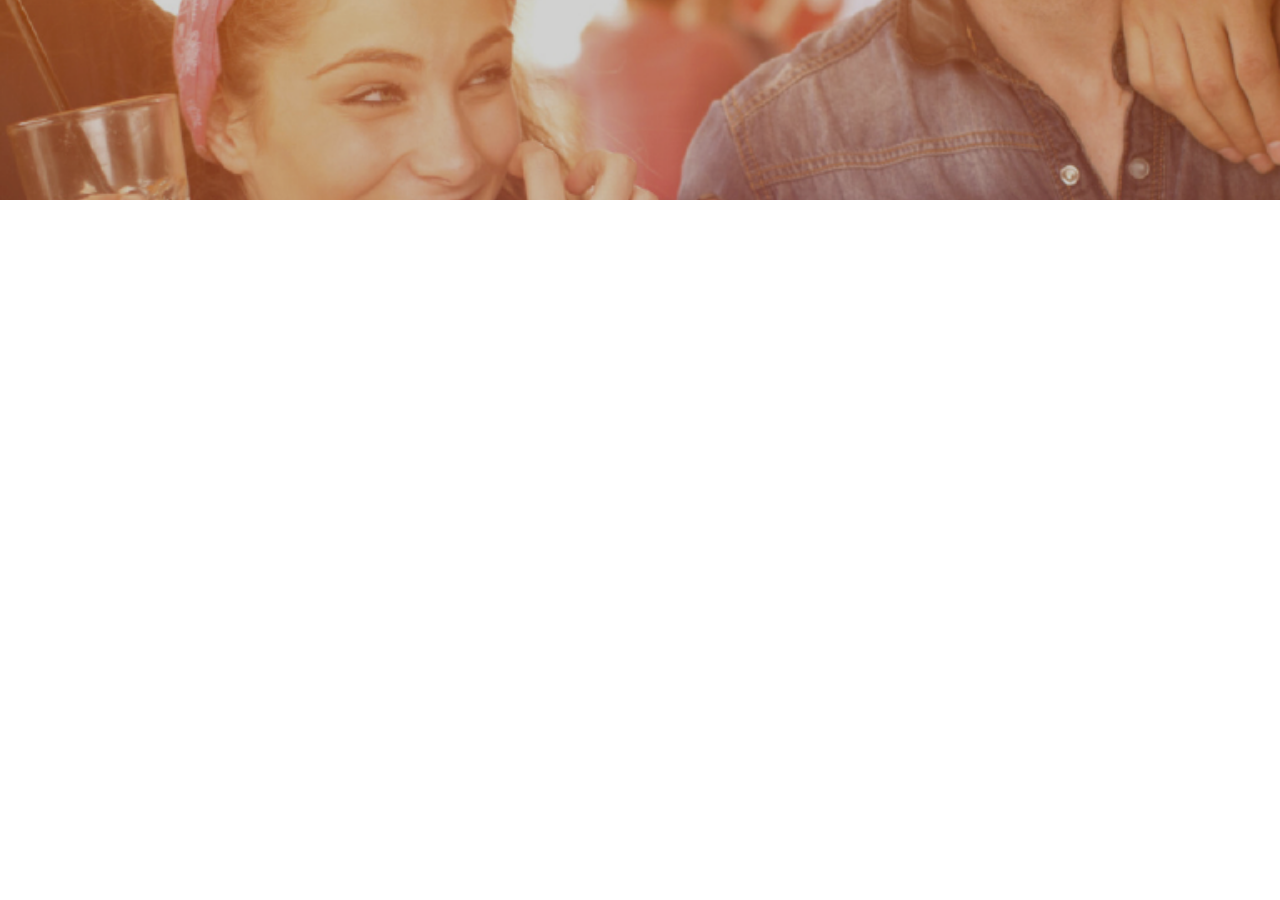
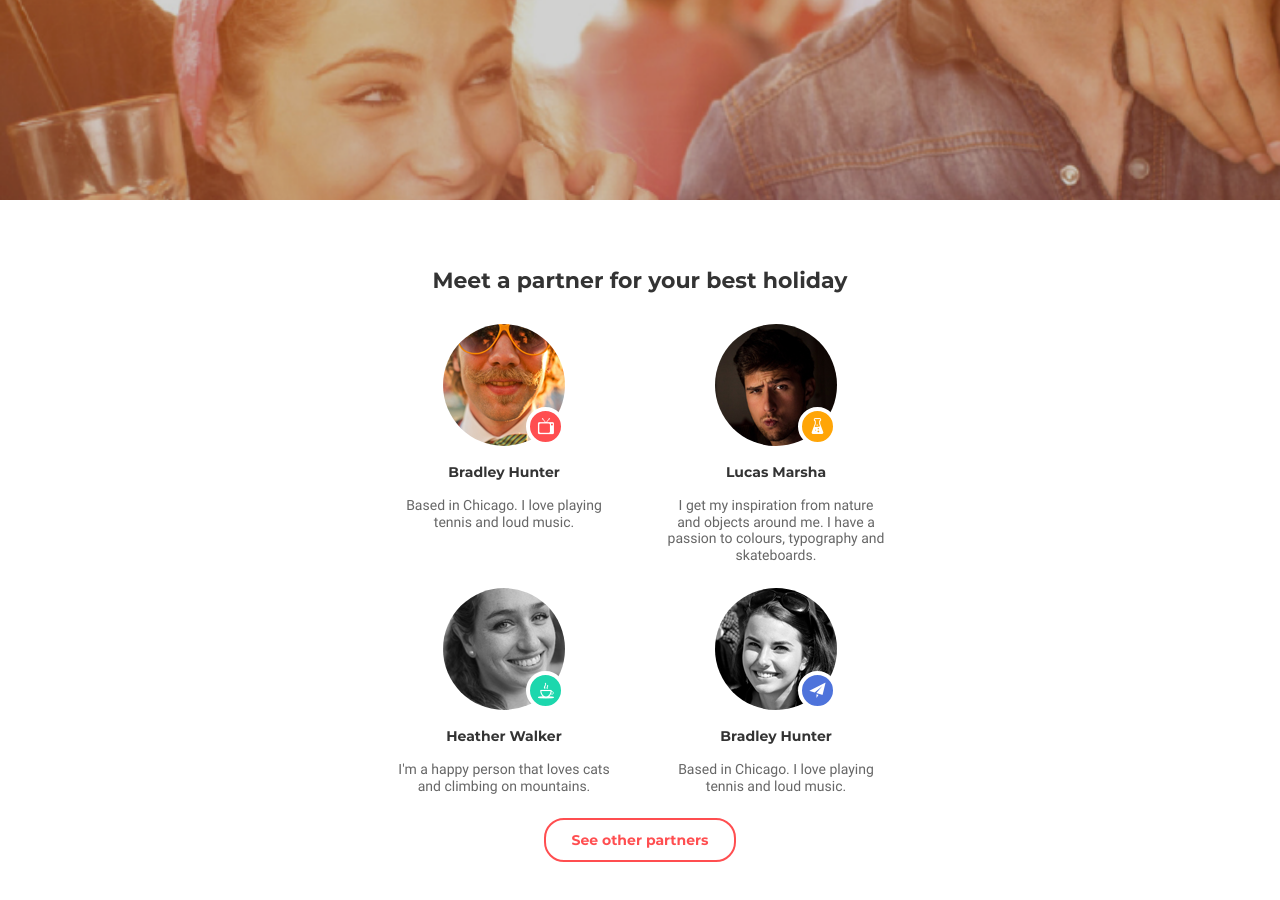
Before and after one commit to jtnvkovalenko/homework-08, a plain HTML site: page index.html in a window 1280 px wide. Shown: the part 500-1400 px from the top of the page. Before the commit the page ends 800 px from the top, so only its background shows below. Drawn offline with Linux system fonts and the light colour scheme.

Commit message:
homework-08

```diff
--- a/css/stiles.css
+++ b/css/stiles.css
@@ -137,6 +137,7 @@ button {
     border-radius: 20px;
     border-width: 2px;
     border-color: rgb(255, 255, 255);
+    background: none;
 }
 
 .logotype {
@@ -201,15 +202,124 @@ button {
 
 /* SECTION PARTNER */
 
+.section__partner {
+    padding-top: 68px;
+    padding-bottom: 56px;
+}
 
+.partner__caption {
+    font-size: 22px;
+    font-family: "Montserrat";
+    color: rgb(51, 51, 51);
+    font-weight: 700;
+    line-height: 1.2;
+    text-align: center;
+    margin-bottom: 14px;
+}
 
+/* .partner__card-list {} */
 
+.partner__card-list-item {
+    margin-bottom: 24px;
+}
 
+.partner__card-wrapper {
+    position: relative;
+    width: 122px;
+    margin: 0 auto;
+    margin-bottom: 18px;
+}
+
+.partner__card-wrapper::after {
+    display: block;
+    content: "";
+    position: absolute;
+    bottom: 0px;
+    right: 0px;
+    border-style: solid;
+    border-width: 4px;
+    border-color: rgb(255, 255, 255);
+    border-radius: 50%;
+    background-repeat: no-repeat;
+    background-position: center;
+    width: 31px;
+    height: 31px;
+}
+
+.partner__photo-01::after {
+    background-color: rgb(255, 78, 80);
+    background-image: url(../images/main/section-partner/icons/tv.png);
+}
+
+.partner__photo-02::after {
+    background-color: rgb(255, 165, 7);
+    background-image: url(../images/main/section-partner/icons/flask.png);
+}
+
+.partner__photo-03::after {
+    background-color: rgb(28, 215, 173);
+    background-image: url(../images/main/section-partner/icons/cup.png);
+}
+
+.partner__photo-04::after {
+    background-color: rgb(78, 115, 219);
+    background-image: url(../images/main/section-partner/icons/plane.png);
+}
+
+.partner__card-image {
+    border-radius: 50%;
+    background-color: rgb(251, 251, 251);
+}
+
+.partner__card-title {
+    font-size: 14px;
+    font-family: "Montserrat";
+    color: rgb(51, 51, 51);
+    font-weight: 700;
+    line-height: 1.2;
+    text-align: center;
+    margin-bottom: 16px;
+}
+
+.partner__card-description {
+    display: block;
+    width: 220px;
+    margin: 0 auto;
+    font-size: 14px;
+    font-family: "Roboto";
+    color: rgb(102, 102, 102);
+    line-height: 1.2;
+    text-align: center;
+}
+
+.partner__button {
+    display: block;
+    margin: 0 auto;
+    font-size: 14px;
+    font-family: "Montserrat";
+    color: rgb(255, 78, 80);
+    font-weight: 700;
+    line-height: 1.2;
+    text-align: center;
+    border-style: solid;
+    border-width: 2px;
+    border-color: rgb(255, 78, 80);
+    border-radius: 20px;
+    background-color: rgb(255, 255, 255);
+    width: 284px;
+    height: 44px;
+}
+
+.partner__button:hover {
+    color: rgb(255, 255, 255);
+    background-color: rgb(255, 78, 80);
+}
 
 /* @media TABLET */
-/* HEADER */
 
 @media (min-width: 768px) {
+
+    /* HEADER */
 
     .header {
         background-image: url(../images/header/header-tablet-image.png);
@@ -253,10 +363,36 @@ button {
     .header__wrapper-button {
         width: 226px;
     }
+
+    /* MAIN */
+
+    .section__partner {
+        padding-bottom: 40px;
+    }
+
+    .partner__caption {
+        margin-bottom: 30px;
+    }
+
+    .partner__card-list {
+        width: 492px;
+        margin: 0 auto;
+        display: flex;
+        flex-wrap: wrap;
+        justify-content: space-between;
+    }
+
+    .partner__card-wrapper {
+        margin-bottom: 18px;
+    }
+
+    .partner__button {
+        width: 192px;
+    }
 }
 
+/* @media DESKTOP */
 
-/* @media DESKTOP */
 /* HEADER */
 
 @media (min-width: 1440px) {
@@ -274,4 +410,19 @@ button {
     .authorization-menu {
         margin: 0px 2px 146px 2px;
     }
+
+    /* MAIN */
+
+    .section__partner {
+        padding-bottom: 70px;
+    }
+
+    .partner__card-list {
+        width: auto;
+        flex-wrap: nowrap;
+    }
+
+    .partner__button {
+        width: 192px;
+    }
 }
--- a/index.html
+++ b/index.html
@@ -33,6 +33,52 @@
             </div>
         </div>
     </header>
+    <section class="section__partner">
+        <div class="container">
+            <h2 class="partner__caption">Meet a partner for your best holiday</h2>
+            <ul class="partner__card-list">
+                <li class="partner__card-list-item">
+                    <div class="partner__card-wrapper partner__photo-01">
+                        <img src="./images/main/section-partner/photo-01.png" alt="man photo"
+                            class="partner__card-image" width="122" height="122">
+                    </div>
+                    <h3 class="partner__card-title">Bradley Hunter</h3>
+                    <p class="partner__card-description">Based in Chicago. I love playing tennis and loud music.</p>
+                </li>
+                <li class="partner__card-list-item">
+                    <div class="partner__card-wrapper partner__photo-02">
+                        <img src="./images/main/section-partner/photo-02.png" alt="man photo"
+                            class="partner__card-image" width="122" height="122">
+                    </div>
+                    <h3 class="partner__card-title">Lucas Marsha</h3>
+                    <p class="partner__card-description">I get my inspiration from nature and objects around me. I have
+                        a passion to colours, typography and skateboards.</p>
+                </li>
+                <li class="partner__card-list-item">
+                    <div class="partner__card-wrapper partner__photo-03">
+                        <img src="./images/main/section-partner/photo-03.png" alt="girl photo"
+                            class="partner__card-image" width="122" height="122">
+                    </div>
+                    <h3 class="partner__card-title">Heather Walker</h3>
+                    <p class="partner__card-description">I'm a happy person that loves cats and climbing on mountains.
+                    </p>
+                </li>
+                <li class="partner__card-list-item">
+                    <div class="partner__card-wrapper partner__photo-04">
+                        <img src="./images/main/section-partner/photo-04.png" alt="girl photo"
+                            class="partner__card-image" width="122" height="122">
+                    </div>
+                    <h3 class="partner__card-title">Bradley Hunter</h3>
+                    <p class="partner__card-description">Based in Chicago. I love playing tennis and loud music.</p>
+                </li>
+            </ul>
+            <button class="partner__button">See other partners</button>
+        </div>
+    </section>
+
+
+
+
 </body>
 
 </html>
```
Also changed, not shown: images/main/section-partner/icons/cup.png (added), images/main/section-partner/icons/flask.png (added), images/main/section-partner/icons/plane.png (added), images/main/section-partner/icons/tv.png (added), images/main/section-partner/photo-01.png (added), images/main/section-partner/photo-02.png (added), images/main/section-partner/photo-03.png (added), images/main/section-partner/photo-04.png (added).
